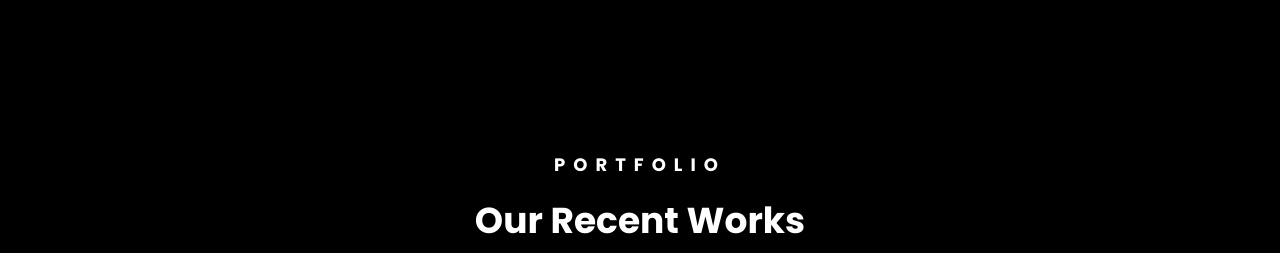
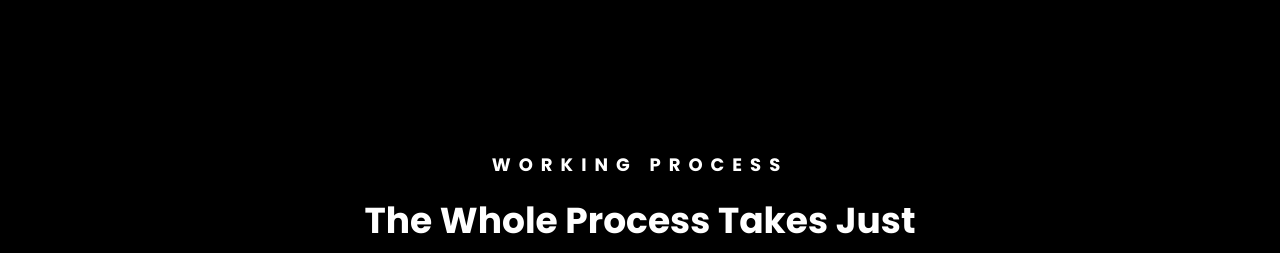
Before and after one commit to ekosetyanto/Elementexpert, a plain HTML site: page index.html in a window 1280 px wide. Shown: the part 4601-4854 px from the top of the page. Drawn offline with Linux system fonts and the light colour scheme.

Commit message:
Update index.html

```diff
--- a/index.html
+++ b/index.html
@@ -143,8 +143,8 @@
         </div>
     </section>
     <section class="process">
-        <p class="above-title">portfolio</p>
-        <h2 class="center-title">Our Recent Works</h2>
+        <p class="above-title">WORKING PROCESS</p>
+        <h2 class="center-title">The Whole Process Takes Just Three Simple Steps</h2>
         <div class="process-step">
             <div class="left-column">
                 <img src="image/show-your-figma-design.svg" alt="Elementor Expert Team" class="image"></img>
```
